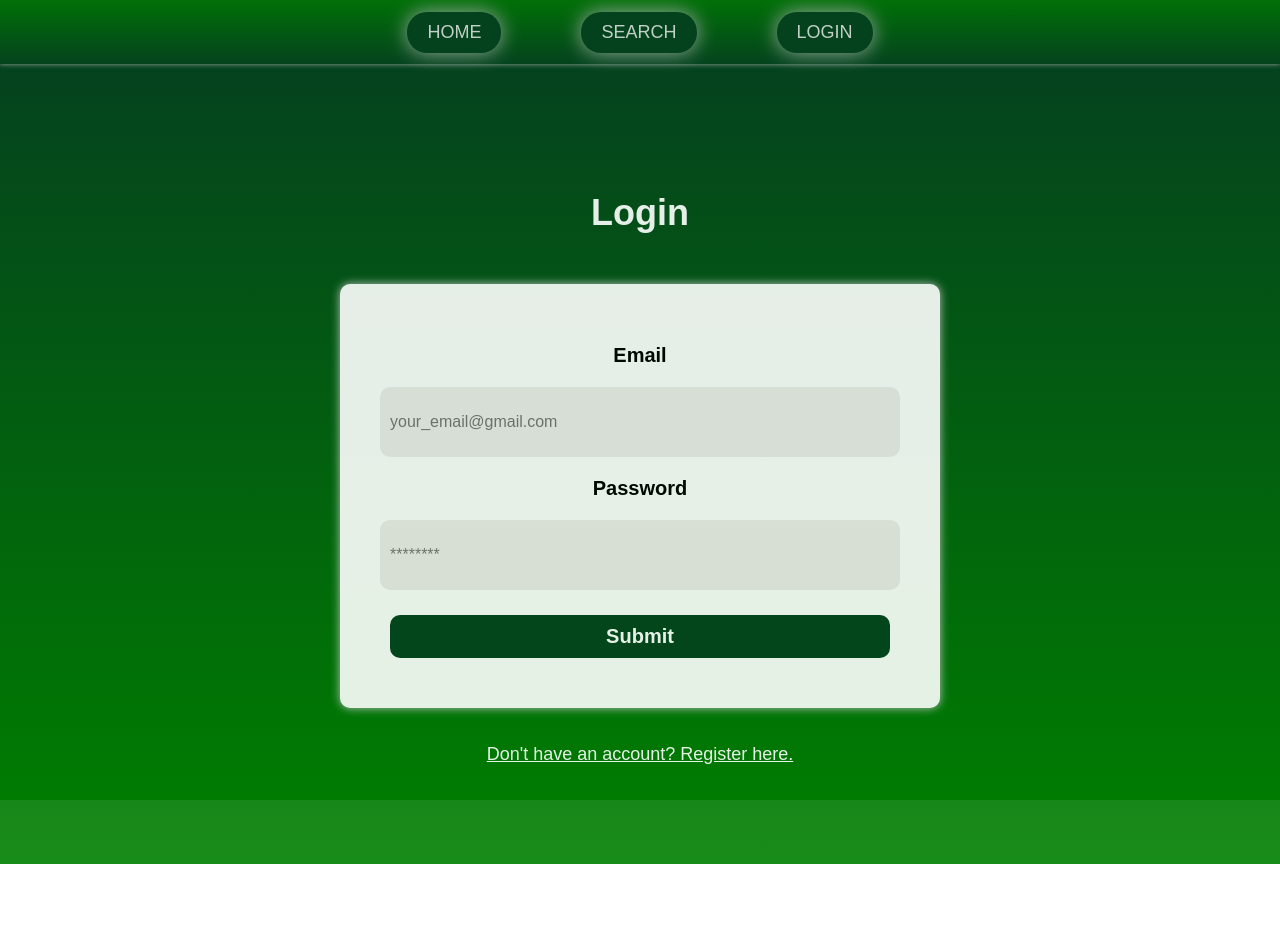
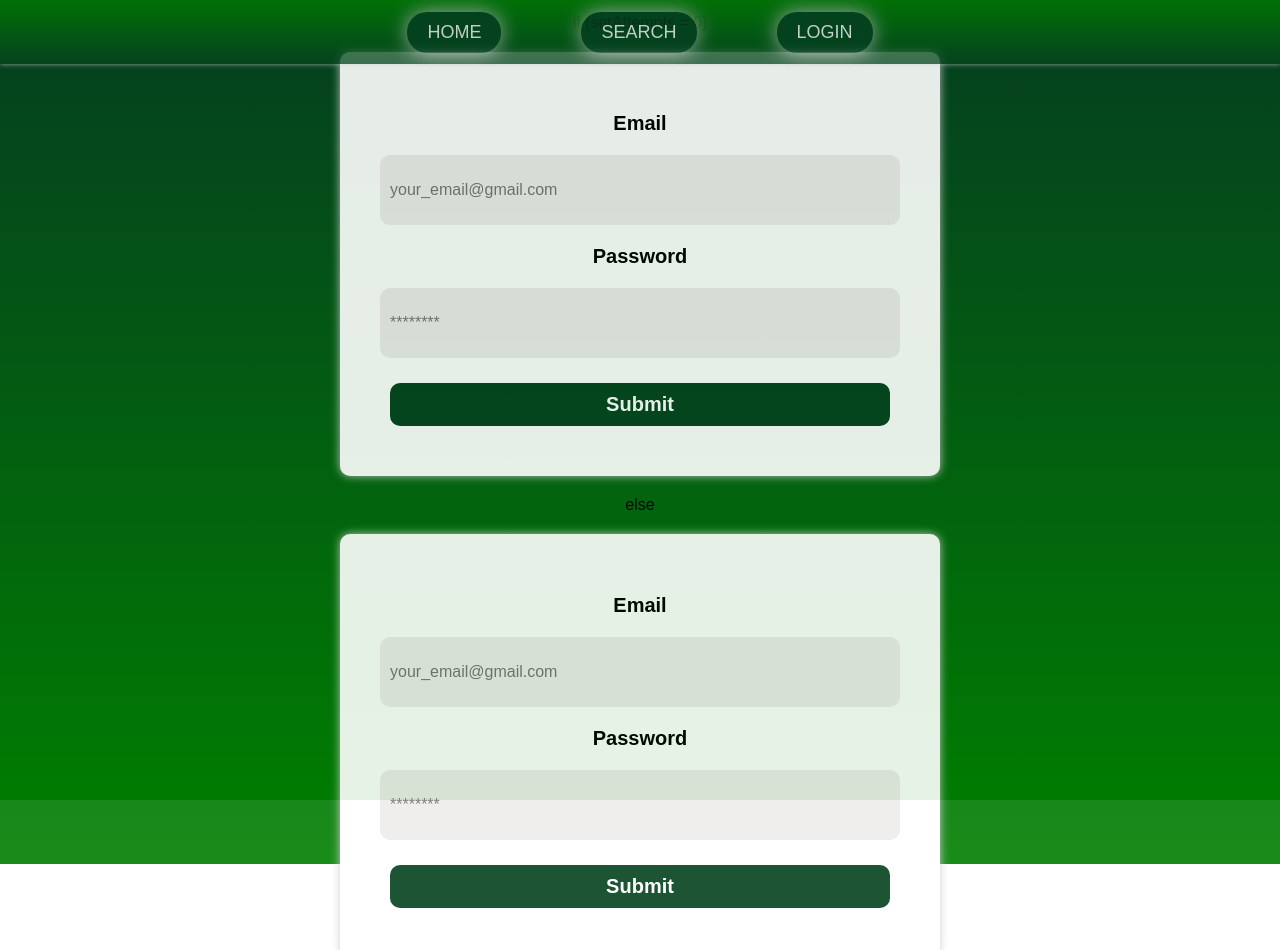
Before and after one commit to KariNurm/Library, a React (Create React App) app in the folder group-project/: page /login in a window 1280 px wide. Shown: the top 950 px of the page. Before the commit the page ends 864 px from the top, so only its background shows below. Built offline with nearby package versions, Linux system fonts and the light colour scheme; data requests are answered from the project's data file.

Commit message:
.\Login.js

```diff
--- a/group-project/src/Login.js
+++ b/group-project/src/Login.js
@@ -21,12 +21,15 @@ const Login = (props) => {
         const [password, setPassword] = useState('');
         const data = useContext(UserContext)
 
+        const [attempts, setAttempts] = useState(0);
+
         const handleSubmit = (e) => {
             e.preventDefault();
             const findUserIndex = data.users.findIndex((ele) => ele.email === email);
             if(findUserIndex === -1) {
                 setWrongOpen(true);
             } else {
+                while (setAttempts < 3) {
                     if(password === data.users[findUserIndex].password) {
                         setLoginStatusServer({login: true,
                             user: {name: data.users[findUserIndex].name,
@@ -37,6 +40,9 @@ const Login = (props) => {
                                 .then(response => data.setLoginStatus(response))
                             } else {
                                 setWrongOpen(true);
+                                setAttempts(attempts + 1);
+                                console.log(setAttempts);
+                            }
                     }
             }
 
@@ -56,9 +62,11 @@ const Login = (props) => {
                        >
                         <div className="wrong-email">
                             <h3>Wrong email address or password</h3>
+                            <h2>Attempts left: {3-attempts}</h2>
                             <button onClick={() => setWrongOpen(false)}>Close</button>
                         </div>
                 </Modal>
+                    if (setAttempts = 0) {
                 <form className="login-form" onSubmit={handleSubmit}>
                         <label htmlFor="email">Email</label>
                     <input className="login-input" value={email} onChange={(e) => setEmail(e.target.value)}type="email" placeholder="your_email@gmail.com" id="email" name="email" />
@@ -66,6 +74,15 @@ const Login = (props) => {
                     <input className="login-input" value={password} onChange={(e) => setPassword(e.target.value)} type="password" placeholder="********" id="password" name="password" />
                     <button className="login-button" type="submit">Submit</button>
                 </form>
+                    } else {
+                        <form className="login-form" onSubmit={handleSubmit}>
+                        <label htmlFor="email">Email</label>
+                    <input className="login-input" value={email} onChange={(e) => setEmail(e.target.value)}type="email" placeholder="your_email@gmail.com" id="email" name="email" disabled/>
+                    <label htmlFor="password">Password</label>
+                    <input className="login-input" value={password} onChange={(e) => setPassword(e.target.value)} type="password" placeholder="********" id="password" name="password" disabled />
+                    <button className="login-button" type="submit">Submit</button>
+                    </form>
+                    }
                 <button className="link-btn" onClick={() => props.onFormSwitch('register')}>Don't have an account? Register here.</button>
                 </div>
         )
```
Lines whose indentation alone changed are shown as unchanged.
